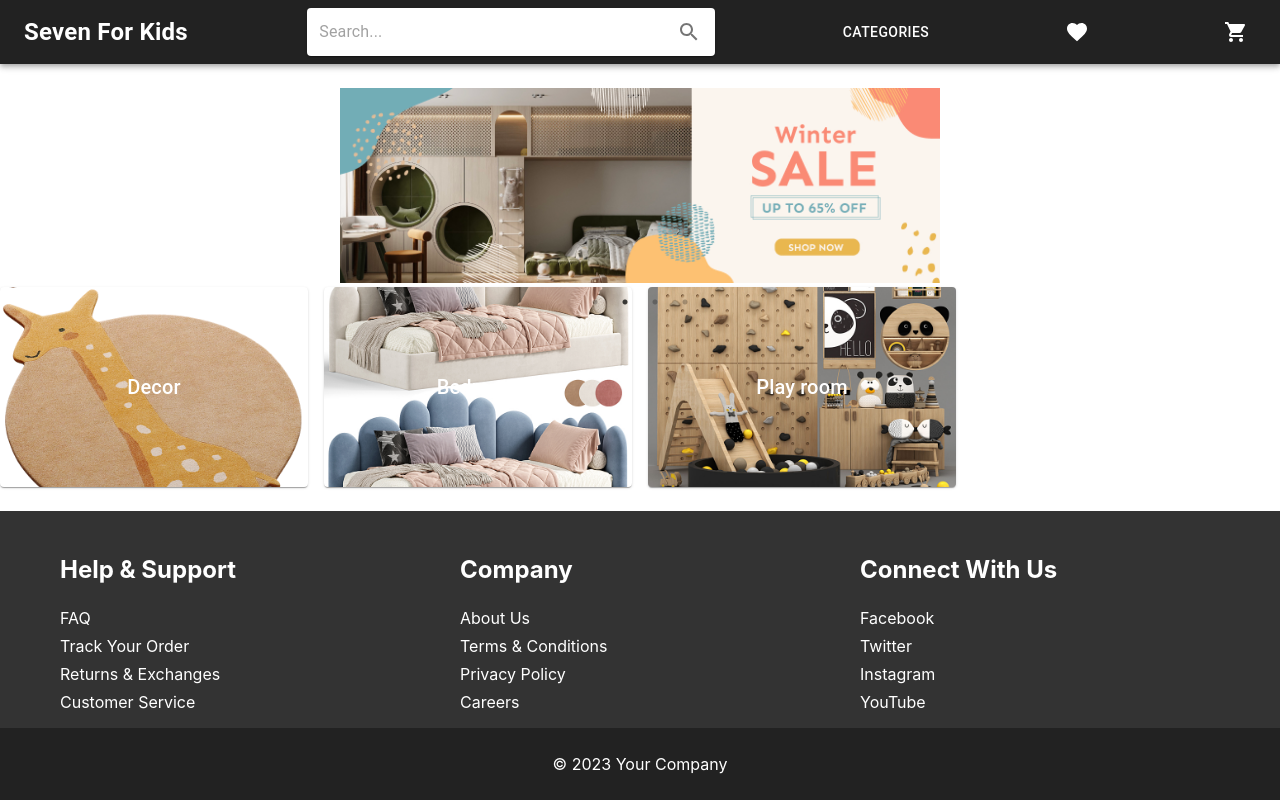
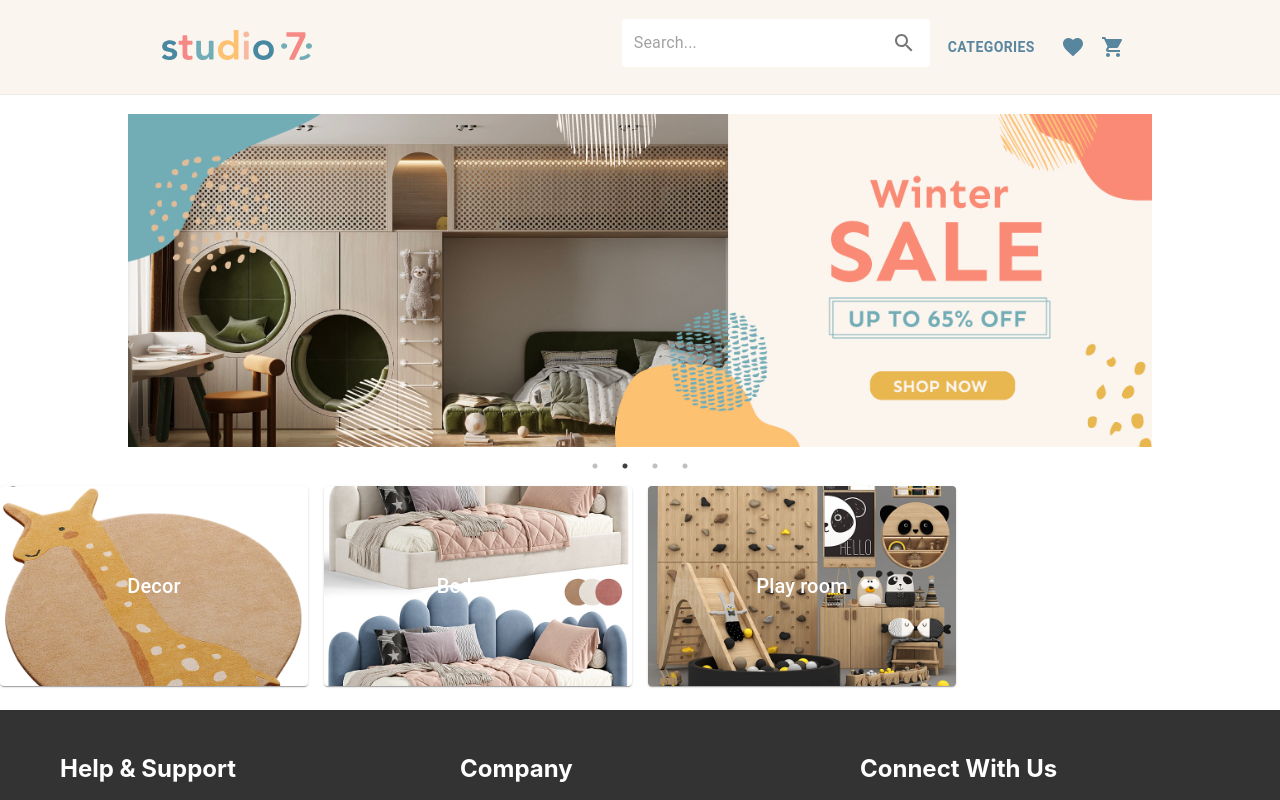
Before and after one commit to jyothirmai5/Studio-Seven, a React (Create React App) app: page / in a window 1280 px wide. Shown: the top 800 px of the page. Built offline with nearby package versions, Linux system fonts and the light colour scheme.

Commit message:
I added styling for the header logo

```diff
--- a/src/Header/Header.css
+++ b/src/Header/Header.css
@@ -0,0 +1,26 @@
+/* chi: adding css styles for Tool bar*/
+
+
+
+.toolbar-content {
+    display: flex;
+    justify-content: space-between;
+    align-items: center;
+    width: 80%;
+    margin: 0 auto;
+    padding: 15px;
+}
+
+.toolbar-functions {
+    display: flex;
+    justify-content: flex-end;
+}
+
+.logo-banner {
+    width: 150px;
+    padding: 15px;
+}
+
+.icon-div{
+    margin: auto;
+}
--- a/src/Header/Header.js
+++ b/src/Header/Header.js
@@ -3,29 +3,28 @@ import {
     AppBar,
     Toolbar,
     IconButton,
-    Typography,
     Button,
     InputBase,
     Paper
 } from '@mui/material';
+import "./Header.css";
 import SearchIcon from '@mui/icons-material/Search';
 import FavoriteIcon from '@mui/icons-material/Favorite';
 import ShoppingCartIcon from '@mui/icons-material/ShoppingCart';
 import { makeStyles } from '@mui/styles';
+import logo from "../assets/studioseven_logo.svg";
 
 const useStyles = makeStyles((theme) => ({
     root: {
         backgroundColor: '#222 !important',
-        marginBottom: '24px'
+        marginBottom: '24px',
+        boxShadow: 'none',
     },
     toolbar: {
         display: 'flex',
         justifyContent: 'space-between',
     },
-    logo: {
-        fontWeight: 'bold !important',
-        fontSize: '24px !important',
-    },
+
     search: {
         position: 'relative',
         borderRadius: '12px',
@@ -63,12 +62,18 @@ const useStyles = makeStyles((theme) => ({
 function Header() {
     const classes = useStyles();
     return (
-        <AppBar position="static" className={classes.root}>
-            <Toolbar className={classes.toolbar}>
-                <Typography className={classes.logo}>Seven For Kids</Typography>
+        <AppBar position="static" className={classes.root} sx={{ boxShadow: '0 1px 0 0 #ecedeb', margin: '0px auto' }}>
+            <Toolbar className={classes.toolbar}
+                sx={{ backgroundColor: "#faf5ef", boxShadow: 'none' }}
+            >
+                <div className='toolbar-content'>
+                    <div className='logo'>
+                        <img src={logo} className='logo-banner' alt="logo"></img>
+                    </div>
+                    <div className='toolbar-functions'>
                         <Paper
                             component="form"
-                    sx={{ p: '2px 4px', display: 'flex', alignItems: 'center', width: 400 }}
+                            sx={{ p: '2px 4px', display: 'flex', alignItems: 'center', width: '300px', height: '80%', boxShadow: 'none' }}
                         >
                             <InputBase
                                 sx={{ ml: 1, flex: 1 }}
@@ -79,13 +84,23 @@ function Header() {
                                 <SearchIcon />
                             </IconButton>
                         </Paper>
-                <Button color="inherit">Categories</Button>
-                <IconButton color="inherit">
+                        <Button
+                            sx={{ color: "#58869e", margin: '10px', fontWeight: 'bold' }}
+                        >
+                            Categories
+                        </Button>
+                        <div className='icon-div'>
+                            <IconButton
+                                sx={{ color: "#58869e" }}>
                                 <FavoriteIcon />
                             </IconButton>
-                <IconButton color="inherit">
+                            <IconButton
+                                sx={{ color: "#58869e" }}>
                                 <ShoppingCartIcon />
                             </IconButton>
+                        </div>
+                    </div>
+                </div>
             </Toolbar>
         </AppBar>
     );
--- a/src/SlickCarousel/SlickCarousel.css
+++ b/src/SlickCarousel/SlickCarousel.css
@@ -1,9 +1,11 @@
 .slick-carousel {
-    max-width: 600px;
-    margin: 0 auto;
-  }
+  max-width: 80%;
+  height: 100%;
+  margin: 20px auto 20px auto;
+  padding-bottom: 15px;
+}
 
-  .slick-slide img {
-    width: 100%;
-    height: auto;
-  }
+.slick-slide img {
+  width: 100%;
+  height: auto;
+}
```
Lines whose indentation alone changed are shown as unchanged.
